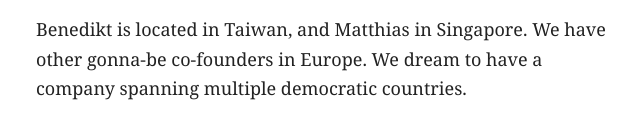
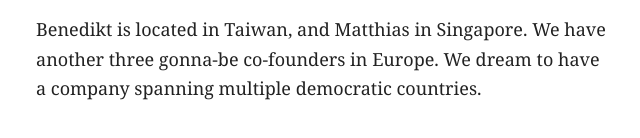
Before and after one commit to tokengeist/tokengeist.github.io, a plain HTML site: page jensen/index.html in a window 1280 px wide. Shown: the part 1234-1372 px from the top of the page, without its empty margins (316-956 px from the left). Drawn offline with Linux system fonts and the light colour scheme.

Commit message:
Say three gonna-be co-founders on /jensen
Co-Authored-By: Claude Opus 5.5 <noreply@anthropic.com>

```diff
--- a/jensen/index.html
+++ b/jensen/index.html
@@ -119,7 +119,7 @@
 
   <p>The same innovation also solves agent coordination and allows for drastic inference speed gains, while allowing for an explicit world model and even limited test-time learning.</p>
   <p>I have not seen anything in contemporary literature resembling it, yet once you know it, it appears obvious: All the pieces fall into place. It solves much beyond what is told here. We are also secretive, no online AI model has even seen the innovation. So be rest assured this is not another linear attention, diffusion or god-forbid AI-psychosis.</p>
-  <p>Benedikt is located in Taiwan, and Matthias in Singapore. We have other gonna-be co-founders in Europe. We dream to have a company spanning multiple democratic countries.</p>
+  <p>Benedikt is located in Taiwan, and Matthias in Singapore. We have another three gonna-be co-founders in Europe. We dream to have a company spanning multiple democratic countries.</p>
 </main>
 </body>
 </html>
```
